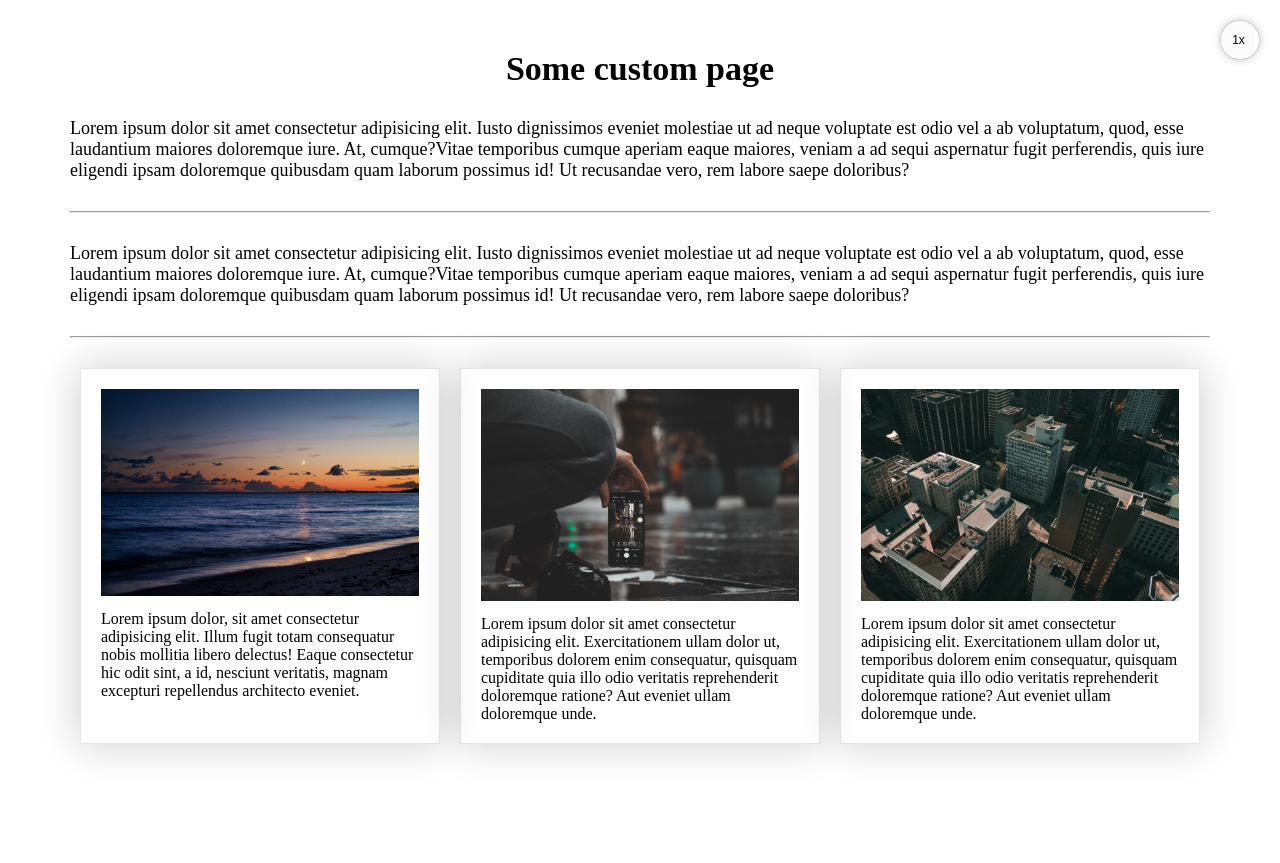
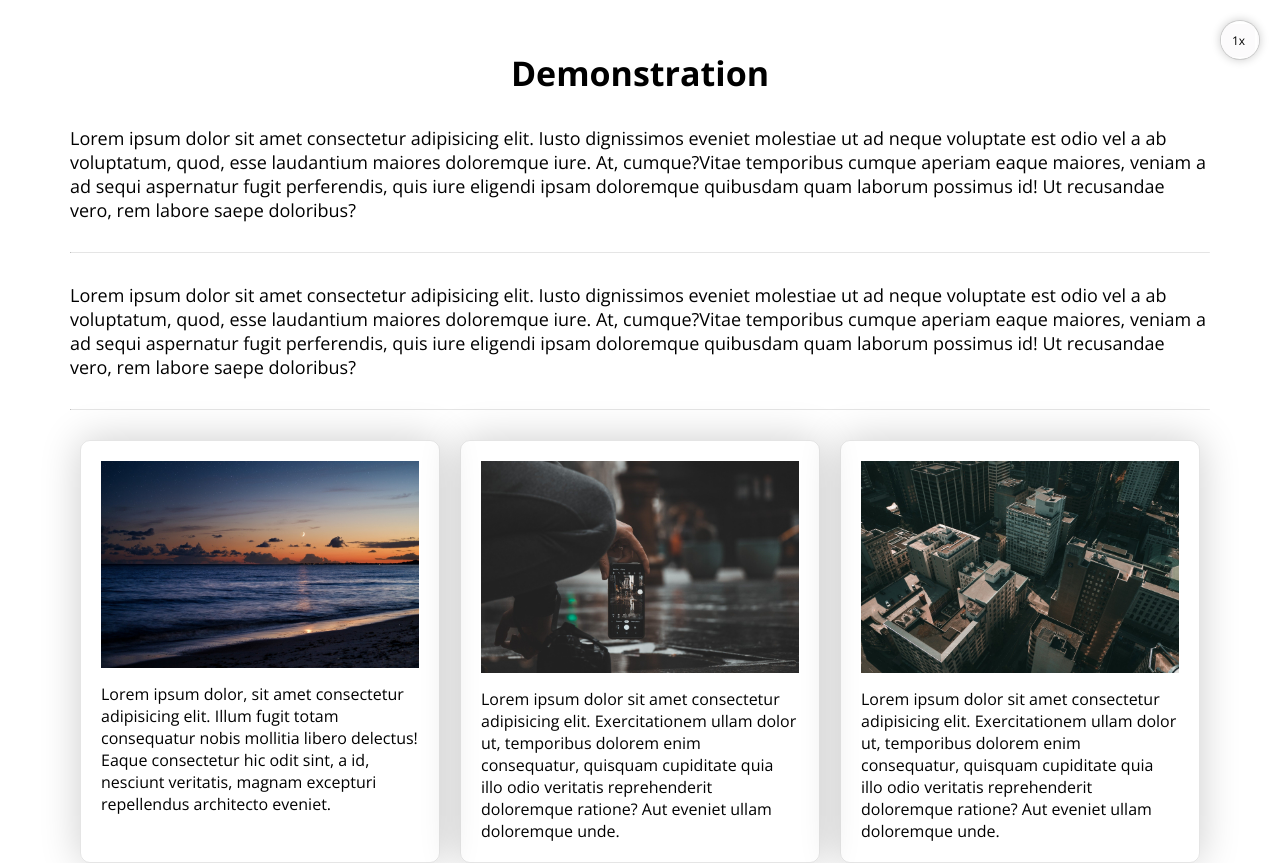
Before and after one commit to Quiddlee/Scale_lib, a website with bundled scripts: page src/index.html in a window 1280 px wide. Before the commit the page ends 800 px from the top, so only its background shows below. Built offline with nearby package versions, Linux system fonts and the light colour scheme; files whose address does not match are found by name.

Commit message:
fixes & improvements

```diff
--- a/src/index.html
+++ b/src/index.html
@@ -9,7 +9,7 @@
 </head>
 <body>
     <div class="container">
-        <h1 class="header">Some custom page</h1>
+        <h1 class="header">Demonstration</h1>
         <div class="description">
             Lorem ipsum dolor sit amet consectetur adipisicing elit. Iusto dignissimos eveniet molestiae ut ad neque voluptate est odio vel a ab voluptatum, quod, esse laudantium maiores doloremque iure. At, cumque?Vitae temporibus cumque aperiam eaque maiores, veniam a ad sequi aspernatur fugit perferendis, quis iure eligendi ipsam doloremque quibusdam quam laborum possimus id! Ut recusandae vero, rem labore saepe doloribus?
         </div>
--- a/src/js/customizator.js
+++ b/src/js/customizator.js
@@ -54,7 +54,7 @@ export default class Customizator {
     }
 
     injectStyle() {
-        const style = document.createElement('style'); // мы можем закинуть из js'a элемент с тегом script, который будет содержать стили и они применятся, когда DOM структура зарендерится
+        const style = document.createElement('style'); // мы можем закинуть из js'a элемент с тегом style, который будет содержать стили и они применятся, когда DOM структура зарендерится
         style.innerHTML = `
             .panel {
                 display: flex;
@@ -151,7 +151,7 @@ export default class Customizator {
                         {opacity: 0.95},
                         {opacity: 1},
                     ], {
-                        duration: 2000
+                        duration: 1000
                     });
                 }
 
@@ -162,7 +162,7 @@ export default class Customizator {
                             {opacity: 0.95},
                             {opacity: 1},
                         ], {
-                            duration: 2000
+                            duration: 1000
                         });
 
                         elem.style.display = '';
--- a/src/scss/style.scss
+++ b/src/scss/style.scss
@@ -1,4 +1,7 @@
+@import url('https://fonts.googleapis.com/css2?family=Open+Sans:wght@300;700&display=swap');
+
 * {
+    font-family: 'Open Sans', sans-serif;
     box-sizing: border-box;
     margin: 0;
     padding: 0;
@@ -22,6 +25,8 @@
 
 hr {
     margin-top: 30px;
+    border-bottom: none;
+    border-top: 0.5px solid rgba(0, 0, 0, 0.1);
 }
 
 .blocks {
@@ -29,6 +34,7 @@ hr {
     display: flex;
     justify-content: space-around;
     &_item {
+        border-radius: 10px;
         width: 360px;
         padding: 20px;
         border: 1px solid rgba(0,0,0, .1);
```
Also changed, not shown: dist/index.html, dist/script.js, dist/style.css, 1 other file.
